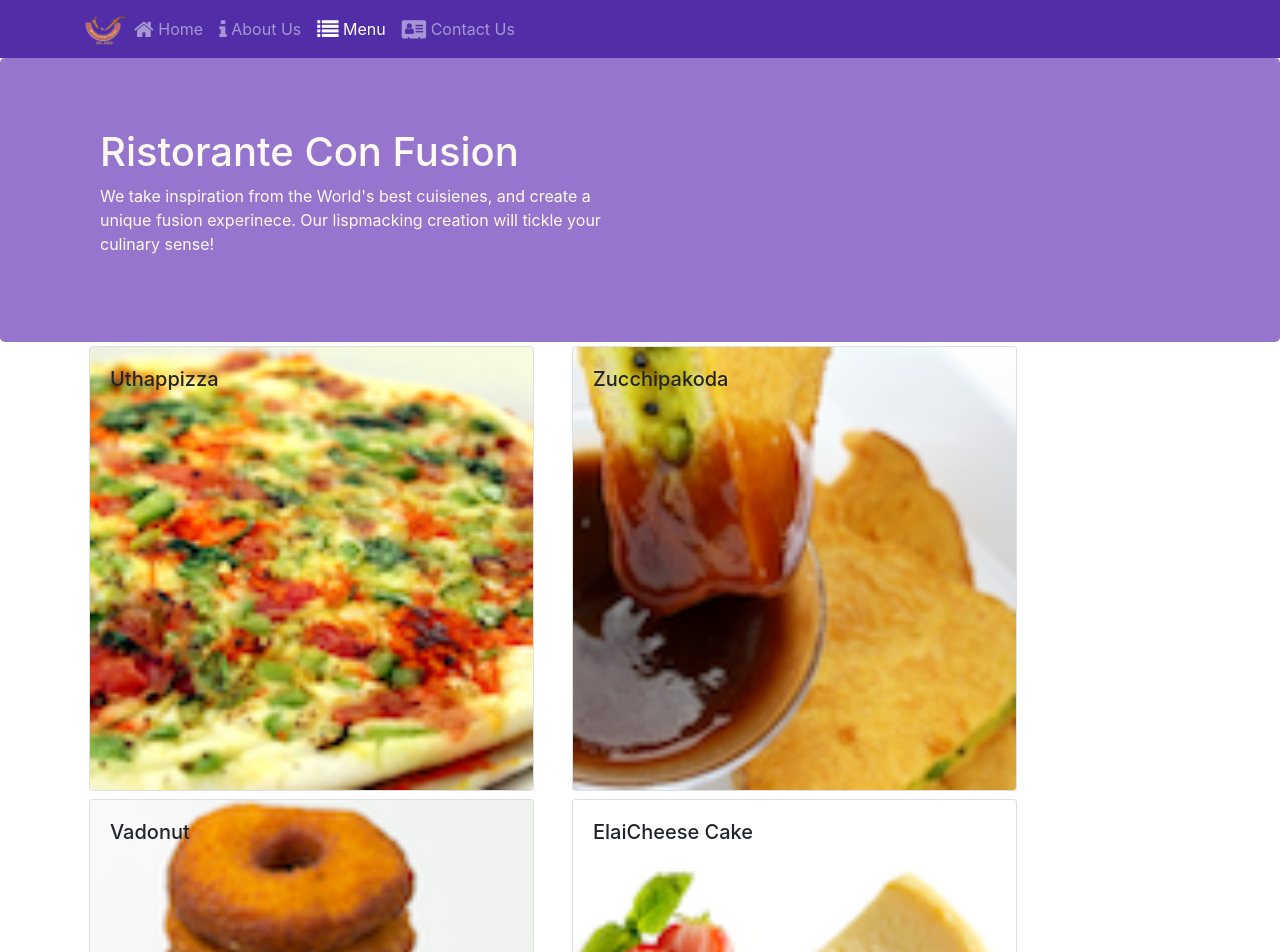
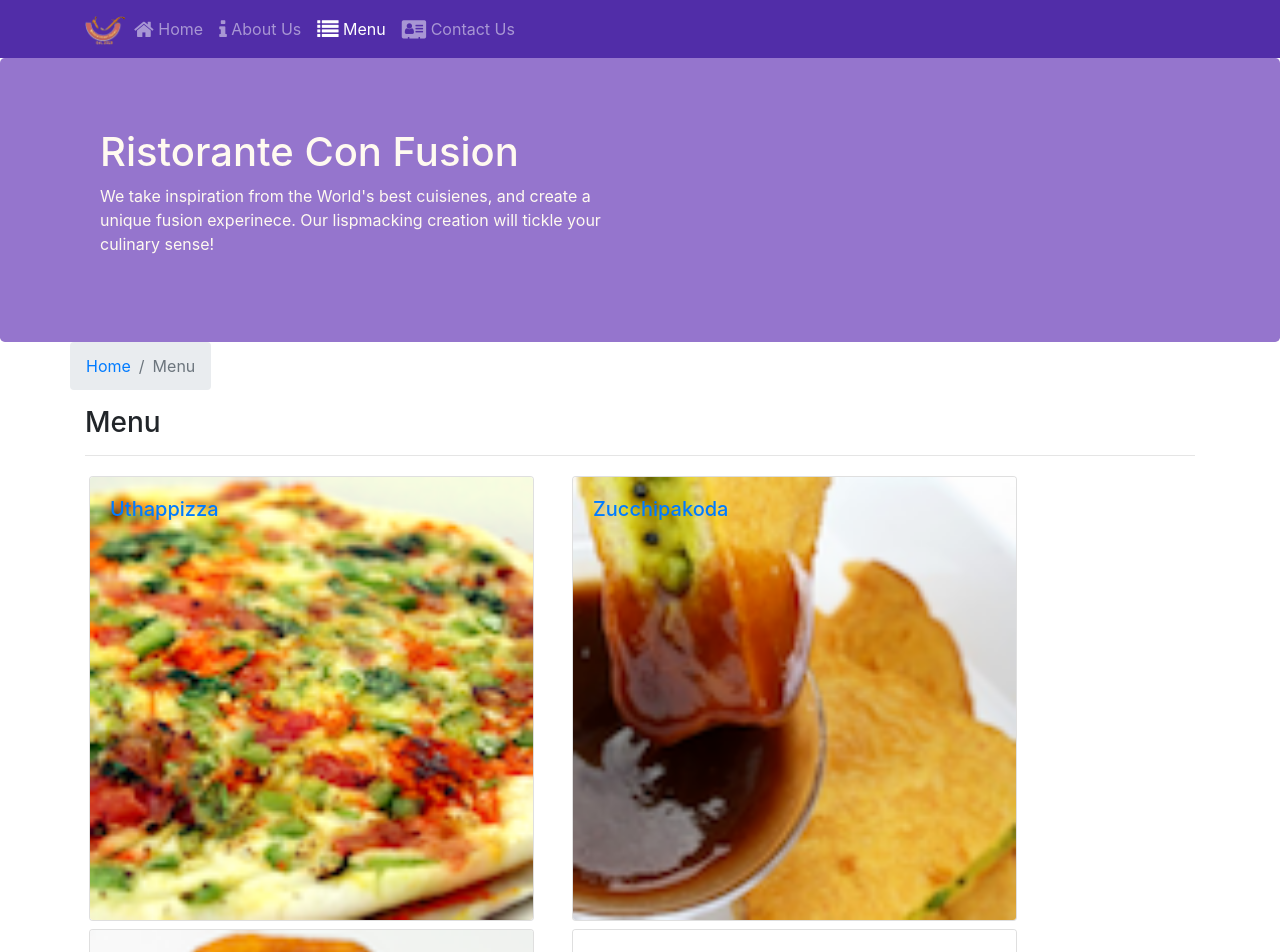
Before and after one commit to NicolasAponte/React, a React (Create React App) app: page /menu in a window 1280 px wide. Shown: the top 952 px of the page. Built offline with nearby package versions, Linux system fonts and the light colour scheme.

Commit message:
Single Page Applications Part 2

```diff
--- a/src/components/ContactComponent.js
+++ b/src/components/ContactComponent.js
@@ -1,8 +1,20 @@
 import React from 'react';
+import { Breadcrumb, BreadcrumbItem } from 'reactstrap';
+import {Link} from 'react-router-dom';
 
 function Contact(props) {
     return(
         <div className="container">
+            <div className="row">
+				<Breadcrumb>
+					<BreadcrumbItem><Link to='/home'>Home</Link></BreadcrumbItem>
+					<BreadcrumbItem active>Contact Us</BreadcrumbItem>
+				</Breadcrumb>
+				<div className="col-12">
+					<h3>Contact Us</h3>
+					<hr />
+				</div>
+			</div>
             <div className="row row-content">
                 <div className="col-12">
                 <h3>Location Information</h3>
--- a/src/components/DishdetailComponent.js
+++ b/src/components/DishdetailComponent.js
@@ -1,5 +1,6 @@
 import React from 'react';
-import { Card, CardImg, CardText, CardBody, CardTitle } from 'reactstrap';
+import { Card, CardImg, CardText, CardBody, CardTitle, Breadcrumb, BreadcrumbItem } from 'reactstrap';
+import {Link} from 'react-router-dom';
 
 
     function RenderDish({dish}) {
@@ -44,8 +45,18 @@ import { Card, CardImg, CardText, CardBody, CardTitle } from 'reactstrap';
             return (
                 <div className="container">
                     <div className="row">
+				        <Breadcrumb>
+                            <BreadcrumbItem><Link to='/menu'>Menu</Link></BreadcrumbItem>
+                            <BreadcrumbItem active>{props.dish.name}</BreadcrumbItem>
+                        </Breadcrumb>
+                        <div className="col-12">
+                            <h3>{props.dish.name}</h3>
+                            <hr />
+                        </div>
+                    </div>
+                    <div className="row">
                         <RenderDish dish={props.dish} />
-                        <RenderComments comm={props.dish.comments} />
+                        <RenderComments comm={props.comments} />
                     </div>
                 </div>
                 );
--- a/src/components/MainComponent.js
+++ b/src/components/MainComponent.js
@@ -26,6 +26,7 @@ class Main extends Component {
   }
 
 
+
   render(){
 
     const HomePage = () => { {/**Forma larga*/}
@@ -35,12 +36,22 @@ class Main extends Component {
         leader={this.state.leaders.filter((leader) => leader.featured)[0]}/>
       );
     }
+
+    const DishWithId = ({match}) => { {/*Solo tiene en cuenta el match */}
+    return(
+      <DishDetail dish={this.state.dishes.filter((dish) => dish.id === parseInt(match.params.dishId,10))[0]}
+      comments={this.state.comments.filter((comment) => comment.dishId === parseInt(match.params.dishId,10))}
+      />
+    );
+  }
+
     return (
       <div>
         <Header />
         <Switch>{/*Se usa para contener los Route */}
           <Route path="/home" component={HomePage} />
           <Route exact path="/menu" component={() => <Menu dishes={this.state.dishes} />} /> {/*Forma corta */}
+          <Route path="/menu/:dishId" component={DishWithId} />
           <Route exact path="/contactus" component={Contact} />
           <Redirect to="/home" />{/*Direccion por defecto */}
         </Switch>
--- a/src/components/MenuComponent.js
+++ b/src/components/MenuComponent.js
@@ -1,14 +1,16 @@
 import React from 'react';
-import { Card, CardImg, CardImgOverlay,CardTitle } from 'reactstrap';
+import { Card, CardImg, CardImgOverlay,CardTitle, Breadcrumb, BreadcrumbItem} from 'reactstrap';
+import { Link } from 'react-router-dom';
 
 function RenderMenuItem({dish, onClick}) {
 	return (
-		<Card
-			onClick={() => onClick(dish.id)}>
+		<Card>
+			<Link to={`/menu/${dish.id}`} >
 				<CardImg width="100%" src={dish.image} alt={dish.name} />
 				<CardImgOverlay>
 					<CardTitle>{dish.name}</CardTitle>
 				</CardImgOverlay>
+			</Link>
 		</Card>
 	);
 }
@@ -17,7 +19,7 @@ const Menu = (props) => {
 	const menu = props.dishes.map((dish) => {
 		return (
 			<div className="col-12 col-md-5 m-1"  key={dish.id}>
-				<RenderMenuItem dish={dish} onClick={props.onClick} />
+				<RenderMenuItem dish={dish}/>
 			</div>
 		);
 	});
@@ -26,7 +28,17 @@ const Menu = (props) => {
 	return (//Retorna lo que se verá en UI
 		<div className="container">
                 <div className="row">
-				{menu}{/*Constante JS, construccion del item menu*/}
+                    <Breadcrumb>
+                        <BreadcrumbItem><Link to="/home">Home</Link></BreadcrumbItem>
+                        <BreadcrumbItem active>Menu</BreadcrumbItem>
+                    </Breadcrumb>
+                    <div className="col-12">
+                        <h3>Menu</h3>
+                        <hr />
+                    </div>
+                </div>
+                <div className="row">
+                    {menu}
                 </div>
             </div>
         );
```
Lines whose indentation alone changed are shown as unchanged.
